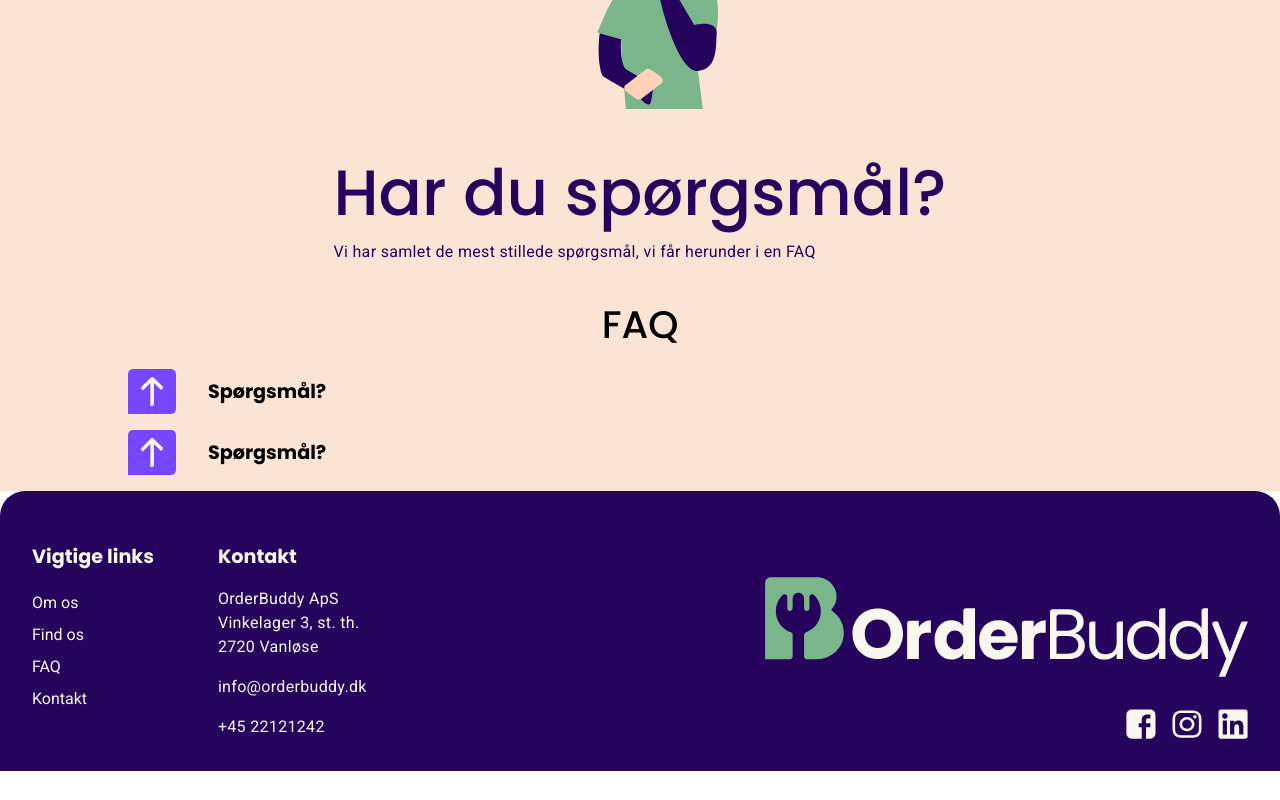
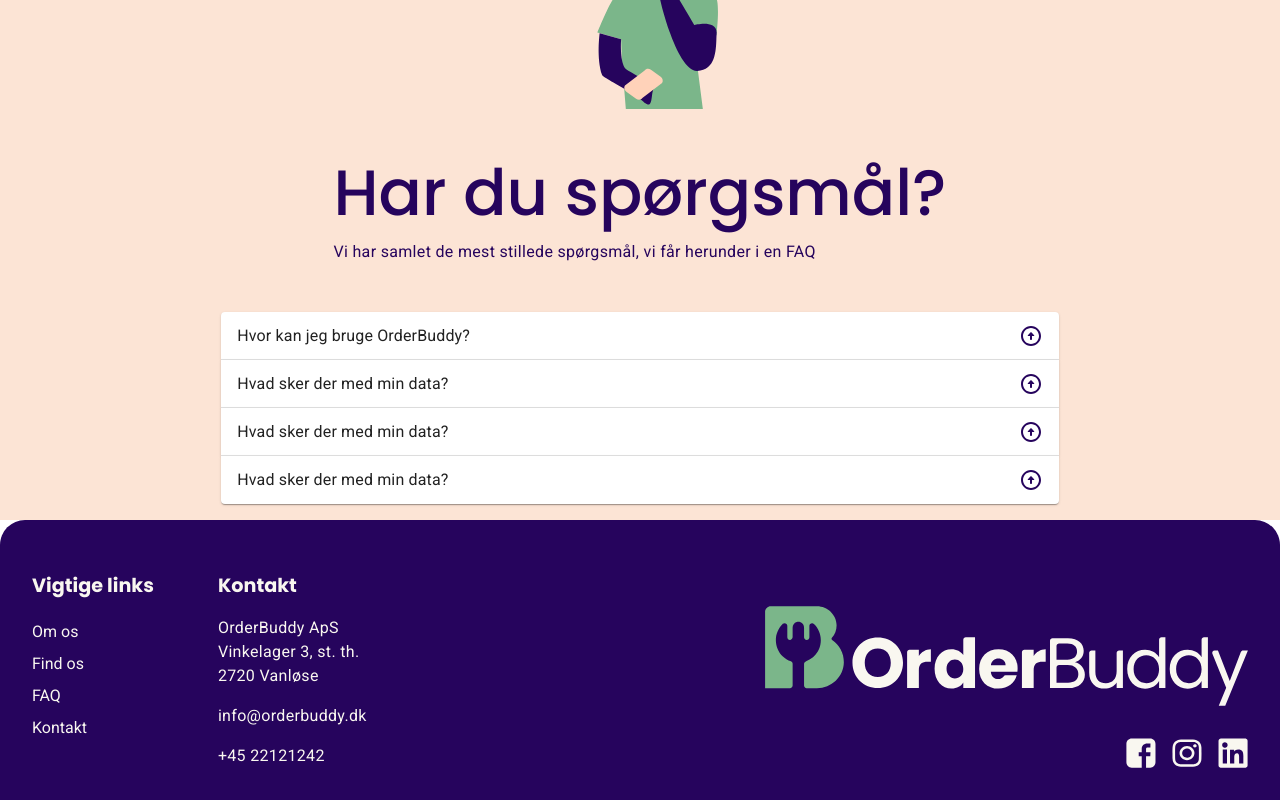
Before and after one commit to chri779r/OrderBuddy, a React (Vite) app: page /hvordan in a window 1280 px wide. Shown: the part 2001-2801 px from the top of the page. Before the commit the page ends 2772 px from the top, so only its background shows below. Built offline with nearby package versions, Linux system fonts and the light colour scheme.

Commit message:
working accordion

```diff
--- a/package.json
+++ b/package.json
@@ -8,6 +8,10 @@
     "preview": "vite preview"
   },
   "dependencies": {
+    "@emotion/react": "^11.9.0",
+    "@emotion/styled": "^11.8.1",
+    "@mui/icons-material": "^5.8.0",
+    "@mui/material": "^5.8.1",
     "framer-motion": "^6.3.3",
     "react": "^18.0.0",
     "react-dom": "^18.0.0",
--- a/src/components/Modules/accordion/accordion.jsx
+++ b/src/components/Modules/accordion/accordion.jsx
@@ -0,0 +1,84 @@
+import * as React from 'react';
+import { Accordion } from '@mui/material';
+import { AccordionDetails } from '@mui/material';
+import { AccordionSummary } from '@mui/material';
+import { Typography } from '@mui/material';
+import ArrowCircleUpRoundedIcon from '@mui/icons-material/ArrowCircleUpRounded';
+import "./accordion.scss"
+
+export default function ControlledAccordions() {
+  const [expanded, setExpanded] = React.useState(false);
+
+  const handleChange = (panel) => (event, isExpanded) => {
+    setExpanded(isExpanded ? panel : false);
+  };
+
+  return (
+    <div className='faq__wrapper' style= {{maxWidth:"80%", margin:"0 auto", padding:"1rem 0"}}>
+      <Accordion expanded={expanded === 'panel1'} onChange={handleChange('panel1')}>
+        <AccordionSummary
+          expandIcon={<ArrowCircleUpRoundedIcon style={{color:"26045d"}}/>}
+          aria-controls="panel1bh-content"
+          id="panel1bh-header"
+        >
+          <Typography sx={{ width: '100%', flexShrink: 0, textAlign:"left" }}>Hvor kan jeg bruge OrderBuddy?</Typography>
+          {/* <Typography sx={{ color: "#26045d", fontSize:"0.9rem" }}>Hvor kan jeg bruge OrderBuddy?</Typography> */}
+        </AccordionSummary>
+        <AccordionDetails>
+          <Typography sx={{ width: '100%', flexShrink: 0, display:"flex", textAlign:"left", }}>
+            Nulla facilisi. Phasellus sollicitudin nulla et quam mattis feugiat.
+            Aliquam eget maximus est, id dignissim quam.
+          </Typography>
+        </AccordionDetails>
+      </Accordion>
+      <Accordion expanded={expanded === 'panel2'} onChange={handleChange('panel2')}>
+        <AccordionSummary
+          expandIcon={<ArrowCircleUpRoundedIcon style={{color:"26045d"}}/>}
+          aria-controls="panel2bh-content"
+          id="panel2bh-header"
+        >
+          <Typography sx={{ width: '100%', flexShrink: 0, textAlign:"left" }}>Hvad sker der med min data?</Typography>
+          {/* <Typography sx={{ color: "#26045d", fontSize:"0.9rem" }}>Hvad sker der med min data?</Typography> */}
+        </AccordionSummary>
+        <AccordionDetails>
+            <Typography sx={{ width: '100%', flexShrink: 0, display:"flex", textAlign:"left", }}>
+                Nulla facilisi. Phasellus sollicitudin nulla et quam mattis feugiat.
+                Aliquam eget maximus est, id dignissim quam.
+            </Typography>
+        </AccordionDetails>
+      </Accordion>
+      <Accordion expanded={expanded === 'panel3'} onChange={handleChange('panel3')}>
+        <AccordionSummary
+          expandIcon={<ArrowCircleUpRoundedIcon style={{color:"26045d"}}/>}
+          aria-controls="panel3bh-content"
+          id="panel3bh-header"
+        >
+          <Typography sx={{ width: '100%', flexShrink: 0, textAlign:"left" }}>Hvad sker der med min data?</Typography>
+          {/* <Typography sx={{ color: "#26045d", fontSize:"0.9rem" }}>Spørgsmål 3</Typography> */}
+        </AccordionSummary>
+        <AccordionDetails>
+            <Typography sx={{ width: '100%', flexShrink: 0, display:"flex", textAlign:"left", }}>
+            Nulla facilisi. Phasellus sollicitudin nulla et quam mattis feugiat.
+            Aliquam eget maximus est, id dignissim quam.
+          </Typography>
+        </AccordionDetails>
+      </Accordion>
+      <Accordion expanded={expanded === 'panel4'} onChange={handleChange('panel4')}>
+        <AccordionSummary
+          expandIcon={<ArrowCircleUpRoundedIcon style={{color:"26045d"}}/>}
+          aria-controls="panel4bh-content"
+          id="panel4bh-header"
+        >
+          <Typography sx={{ width: '100%', flexShrink: 0, textAlign:"left" }}>Hvad sker der med min data?</Typography>
+          {/* <Typography sx={{ color: "#26045d", fontSize:"0.9rem" }}>Spørgsmål 4</Typography> */}
+        </AccordionSummary>
+        <AccordionDetails>
+        <Typography sx={{ width: '100%', flexShrink: 0, display:"flex", textAlign:"left", }}>
+            Nulla facilisi. Phasellus sollicitudin nulla et quam mattis feugiat.
+            Aliquam eget maximus est, id dignissim quam.
+          </Typography>
+        </AccordionDetails>
+      </Accordion>
+    </div>
+  );
+}
--- a/src/components/Modules/accordion/accordion.scss
+++ b/src/components/Modules/accordion/accordion.scss
@@ -0,0 +1,19 @@
+.css-1elwnq4-MuiPaper-root-MuiAccordion-root:first-of-type{
+    border-top-left-radius: 10px !important;
+    border-top-right-radius: 10px !important;
+}
+.css-1elwnq4-MuiPaper-root-MuiAccordion-root:last-of-type{
+    border-bottom-left-radius: 10px !important;
+    border-bottom-right-radius: 10px !important;
+}
+
+.css-1elwnq4-MuiPaper-root-MuiAccordion-root {
+    background-color: var(--champagne) !important;
+    color: var(--indigo) !important;
+    box-shadow: none !important;
+}
+
+.css-1sxsdsv-MuiTypography-root{
+    font-family: "poppins", sans-serif !important;
+    font-size: 1rem !important;
+}
--- a/src/components/Modules/cards/faqCard.jsx
+++ b/src/components/Modules/cards/faqCard.jsx
@@ -1,2 +1,12 @@
 import React from "react";
 import "./cards.scss"
+import ControlledAccordions from '../accordion/accordion'
+
+export default function FaqCard() {
+
+    return(
+        <section className="card__wrapper" style={{backgroundColor:"#fce4d5"}}>
+            <ControlledAccordions/>
+        </section>
+    )
+}
--- a/src/components/Modules/cards/faq_card.jsx
+++ b/src/components/Modules/cards/faq_card.jsx
@@ -1,6 +1,5 @@
 import React from "react"
 import styled from 'styled-components'
-
 import StyledHero from "../heroes/styledhero"
 
 import Toggle from "../button/button_faq"
@@ -8,7 +7,7 @@
 const Wrapper = styled.div`
 display:flex;
 flex-direction: column;
-width: 80vw;
+width: 75%;
 margin:1rem;
 gap:1rem;
 `
@@ -21,31 +20,9 @@
 `
 
 function CardFaq() {
-
-
-
     return (
-
-        <StyledHero>
-
-      <h3>FAQ</h3>
-      <Wrapper>
-
-             <Toggle >
-
-                 <AnswerWrapper>
-      <p>Lorem ipsum dolor sit amet consectetur, adipisicing elit. Necessitatibus tempore ad sapiente? Delectus voluptatem libero rerum a voluptate vero sit assumenda facilis ab quo consectetur nam impedit, debitis modi soluta.</p>
-      </AnswerWrapper>
-                 </Toggle>
-
-                 <Toggle>
-
-           <AnswerWrapper>
-<p>Lorem ipsum dolor sit amet consectetur, adipisicing elit. Necessitatibus tempore ad sapiente? Delectus voluptatem libero rerum a voluptate vero sit assumenda facilis ab quo consectetur nam impedit, debitis modi soluta.</p>
-</AnswerWrapper>
-           </Toggle>
-      </Wrapper>
-
+      <StyledHero>
+        <h3>FAQ</h3>
       </StyledHero>
 
     )
--- a/src/components/Modules/pages/hvordan.jsx
+++ b/src/components/Modules/pages/hvordan.jsx
@@ -1,8 +1,7 @@
 import { HowHero } from '../heros2/heroHow'
 import HeroFaq from '../heroes/herofaq'
 import IconsHow from '../icons/iconshow'
-
-import CardFaq from '../cards/faq_card'
+import FaqCard from '../cards/faqCard'
 
 function HvordanPage(){
     return(
@@ -10,9 +9,7 @@
         <HowHero/>
         <IconsHow/>
         <HeroFaq/>
-
-        <CardFaq/>
-
+        <FaqCard/>
         </>
 
     )
```
Also changed, not shown: src/components/Modules/cards/cards.jsx (deleted, +0 -23 lines), 1 other file (tests, documents, lock files or other folders).
